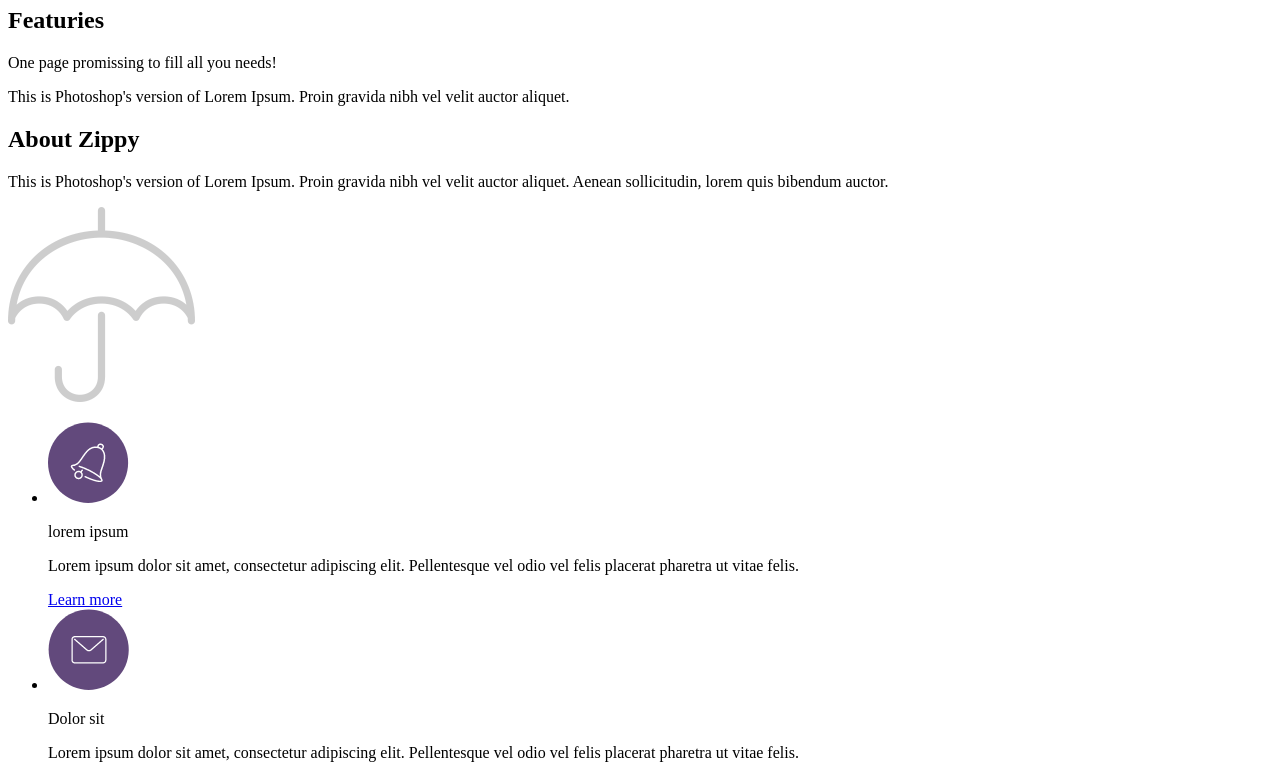
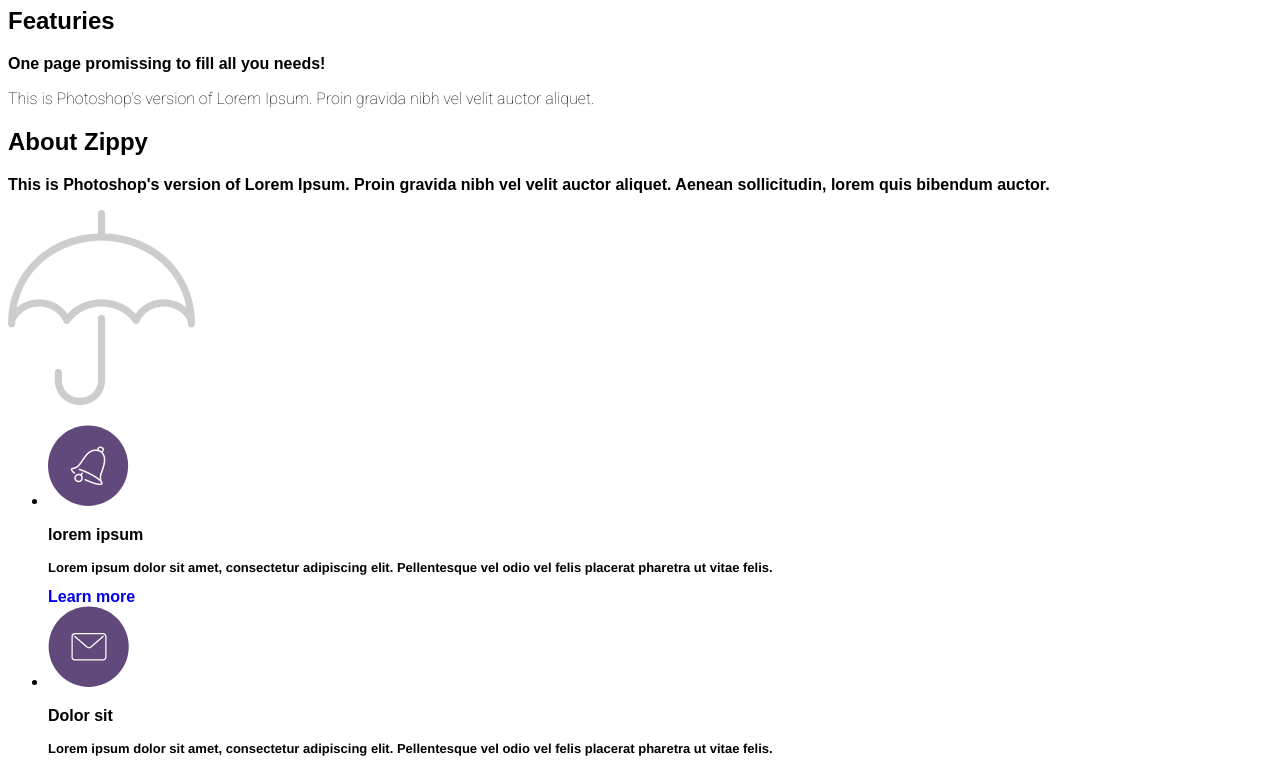
Before and after one commit to Rogach36/zippy, a plain HTML site: page index.html in a window 1280 px wide. Shown: the part 223-989 px from the top of the page. Drawn offline with Linux system fonts and the light colour scheme.

Commit message:
подключил и проверил работоспособность шрифтов

```diff
--- a/css/style.css
+++ b/css/style.css
@@ -1,6 +1,7 @@
 @font-face {
     font-family: 'Helvetica';
     src: local('Helvetica Regular'), local('Helvetica-Regular'),
+    url('fonts/helvetica/hinted-subset-Helvetica-Regular.woff') format('woff'),
         url('fonts/helvetica/hinted-subset-Helvetica-Regular.woff2') format('woff2'),
     font-weight: normal;
     font-style: normal;
@@ -10,3 +11,26 @@ html {
   box-sizing: border-box;
 
 }
+
+*,*::after, *::after {
+  box-sizing: inherit;
+}
+
+body {
+  font-family: "Motserrat", Arial, sans-serif;
+  font-weight: 700;
+}
+
+a {
+  text-decoration: none;
+}
+
+.possibilities-description {
+  font-family: "Helvetica", Arial, sans-serif;
+  font-size: 13px;
+}
+
+.description-page {
+  font-family: "Roboto", Arial, sans-serif;
+  font-weight: 100;
+}
--- a/index.html
+++ b/index.html
@@ -4,6 +4,7 @@
 <head>
   <meta charset="utf-8">
   <title>Landing Zippy</title>
+  <link href="https://fonts.googleapis.com/css?family=Montserrat:400,700|Roboto:100&display=swap" rel="stylesheet">
   <link rel="stylesheet" href="css/style.css">
 </head>
 
@@ -32,7 +33,7 @@
           <div>
             <div class="feature-slide">
               <p>One page promissing to fill all you needs!</p>
-              <p>This is Photoshop's version of Lorem Ipsum.
+              <p class="description-page">This is Photoshop's version of Lorem Ipsum.
                 Proin gravida nibh vel velit auctor aliquet.</p>
             </div>
           </div>
@@ -109,7 +110,7 @@
       <!-- возможно лучше сделать списком, а не табл. -->
       <h2>Pricing Table</h2>
       <table class="price">
-        <tr>
+        <tr class="plan-title">
           <td>Standard Plan</td>
           <td>Bisuness Plan</td>
           <td>Premium Plan</td>
```
